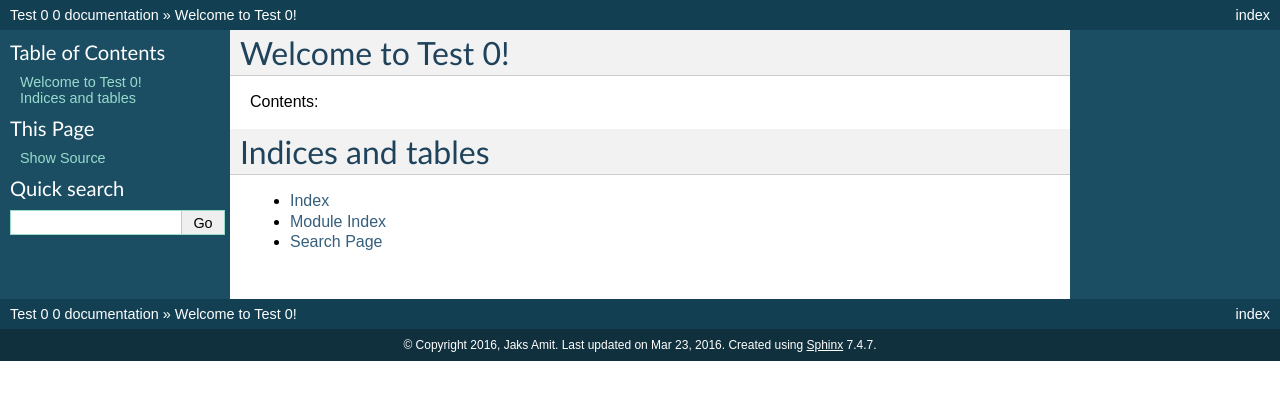
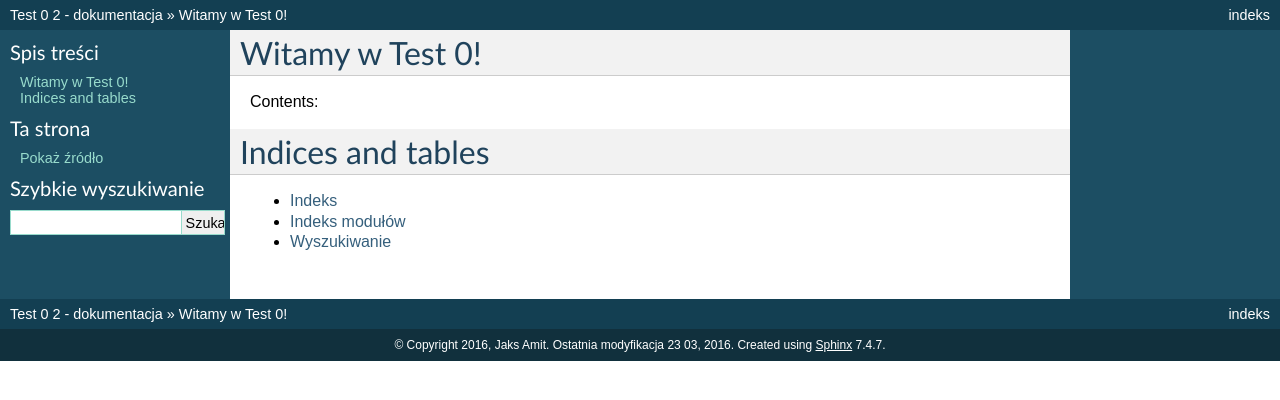
Before and after one commit to Hadriamit/iTSTbook0, a Sphinx documentation site: the page built from AlgTest/source/index.rst, in a window 1280 px wide. Shown: the top 400 px of the page. Built offline with Sphinx 7.4.7, drawn with Linux system fonts in a browser that asks for light colours.

Commit message:
Document 0.2. No contents, pl language.

```diff
--- a/AlgTest/source/conf.py
+++ b/AlgTest/source/conf.py
@@ -62,17 +62,17 @@ copyright = u'2016, Jaks Amit'
 # The short X.Y version.
 version = '0'
 # The full version, including alpha/beta/rc tags.
-release = '0'
+release = '2'
 
 # The language for content autogenerated by Sphinx. Refer to documentation
 # for a list of supported languages.
-#language = None
+language = 'pl'
 
 # There are two options for replacing |today|: either, you set today to some
 # non-false value, then it is used:
 #today = ''
 # Else, today_fmt is used as the format for a strftime call.
-today_fmt = '%B %d, %Y'
+today_fmt = '%d %m, %Y'
 
 # List of patterns, relative to source directory, that match files and
 # directories to ignore when looking for source files.
@@ -145,7 +145,7 @@ html_static_path = ['_static']
 
 # If not '', a 'Last updated on:' timestamp is inserted at every page bottom,
 # using the given strftime format.
-html_last_updated_fmt = '%b %d, %Y'
+html_last_updated_fmt = '%d %m, %Y'
 
 # If true, SmartyPants will be used to convert quotes and dashes to
 # typographically correct entities.
--- a/AlgTest/source/index.rst
+++ b/AlgTest/source/index.rst
@@ -3,8 +3,8 @@
    You can adapt this file completely to your liking, but it should at least
    contain the root `toctree` directive.
 
-Welcome to Test 0!
-==================
+Witamy w Test 0!
+================
 
 Contents:
 
```
